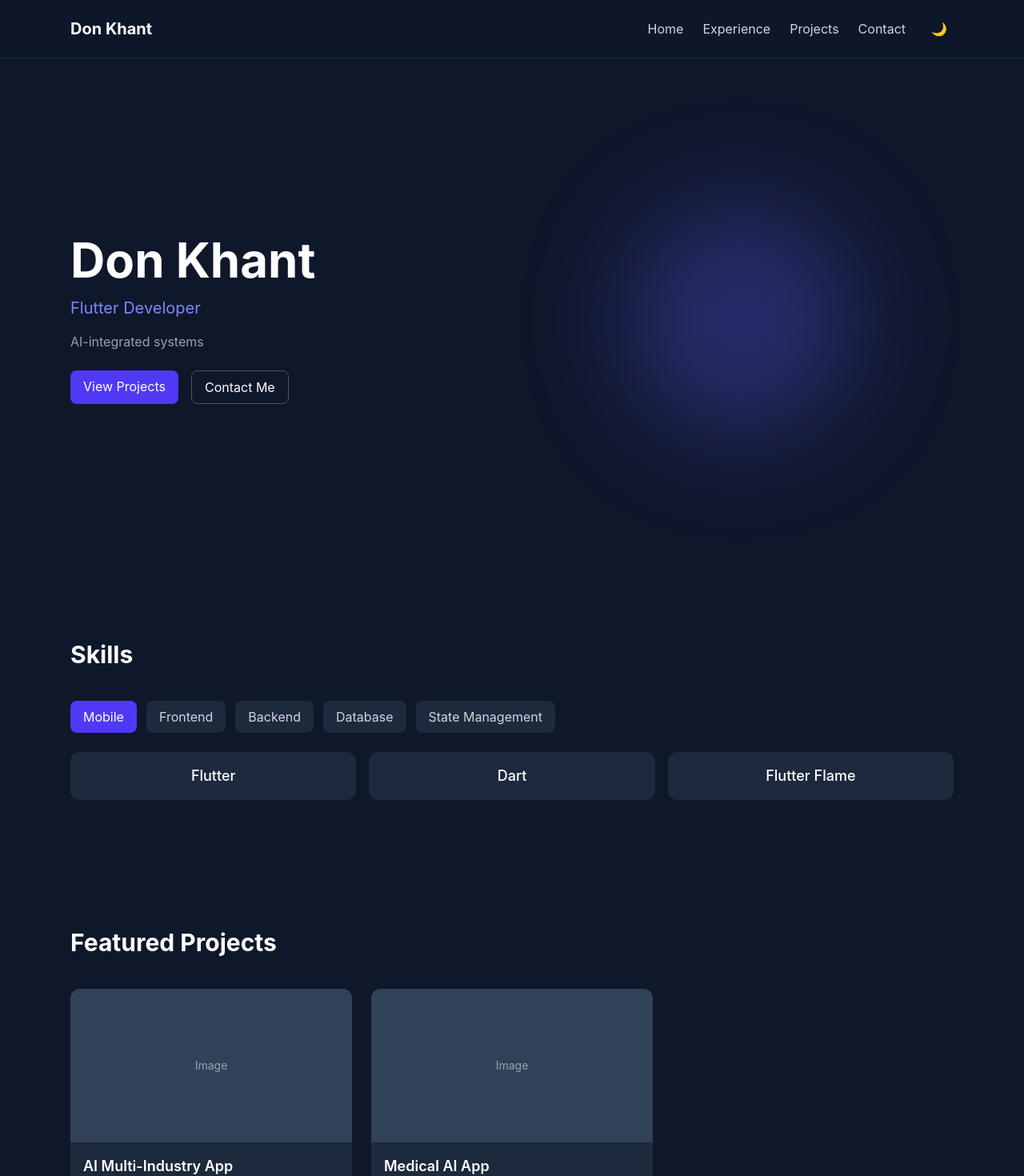
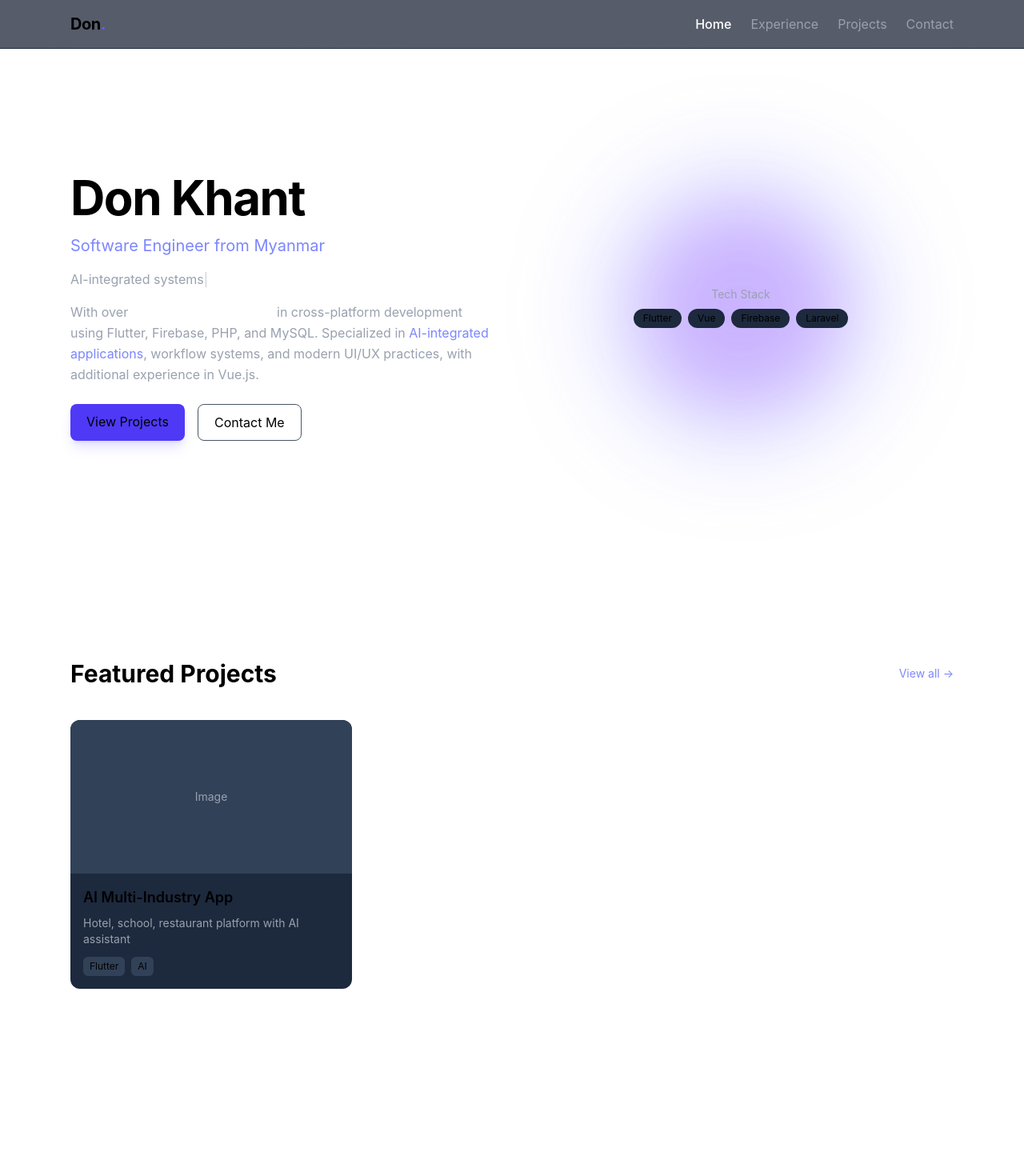
Before and after one commit to donKhant-programmer/donkhant-portfolio, a Vue app: page / in a window 1280 px wide. Shown: the top 1470 px of the page at 80% size. Built offline with nearby package versions, Linux system fonts and the light colour scheme.

Commit message:
style: home page ui changes

```diff
--- a/src/components/shared/Navbar.vue
+++ b/src/components/shared/Navbar.vue
@@ -2,35 +2,58 @@
   <nav
     class="fixed top-0 left-0 w-full backdrop-blur bg-slate-900/70 border-b border-slate-800 z-50"
   >
+    <div
+      class="absolute bottom-0 left-0 w-full h-px bg-linear-to-r from-transparent via-indigo-500 to-transparent opacity-30"
+    ></div>
     <div class="max-w-6xl mx-auto px-6 py-4 flex justify-between items-center">
       <!-- Logo -->
-      <div class="text-xl font-bold">Don Khant</div>
+      <div class="text-xl font-bold tracking-tight">
+        Don<span class="text-indigo-500">.</span>
+      </div>
 
       <!-- Desktop Nav -->
       <div class="hidden md:flex gap-6 items-center">
-        <RouterLink to="/" class="text-gray-300 hover:text-white transition"
-          >Home</RouterLink
+
+<RouterLink
+  to="/"
+  class="transition"
+  :class="route.path === '/'
+    ? 'text-white font-medium'
+    : 'text-gray-400 hover:text-white'"
 >
+  Home
+</RouterLink>
+
 <RouterLink
   to="/experience"
-          class="text-gray-300 hover:text-white transition"
-          >Experience</RouterLink
+  class="transition"
+  :class="route.path.startsWith('/experience')
+    ? 'text-white font-medium'
+    : 'text-gray-400 hover:text-white'"
 >
+  Experience
+</RouterLink>
+
 <RouterLink
   to="/projects"
-          class="text-gray-300 hover:text-white transition"
-          >Projects</RouterLink
+  class="transition"
+  :class="route.path.startsWith('/projects')
+    ? 'text-white font-medium'
+    : 'text-gray-400 hover:text-white'"
 >
+  Projects
+</RouterLink>
+
 <RouterLink
   to="/contact"
-          class="text-gray-300 hover:text-white transition"
-          >Contact</RouterLink
+  class="transition"
+  :class="route.path === '/contact'
+    ? 'text-white font-medium'
+    : 'text-gray-400 hover:text-white'"
 >
+  Contact
+</RouterLink>
 
-        <!-- Theme Toggle -->
-        <button @click="toggleTheme" class="p-2 rounded-lg hover:bg-slate-800">
-          🌙
-        </button>
 </div>
 
       <!-- Mobile Menu Button -->
@@ -63,10 +86,11 @@
 
 <script setup lang="ts">
 import { ref } from "vue";
+import { useTheme } from "@/composables/useTheme";
+import { useRoute } from "vue-router";
+
+const route = useRoute();
 
 const isOpen = ref(false);
-
-const toggleTheme = () => {
-  document.documentElement.classList.toggle("dark");
-};
+const { toggle, isDark } = useTheme();
 </script>
--- a/src/components/shared/SectionWrapper.vue
+++ b/src/components/shared/SectionWrapper.vue
@@ -1,16 +1,17 @@
+<script setup lang="ts">
+defineProps<{
+  title: string
+}>()
+</script>
+
 <template>
-  <div class="mb-10">
-    <h2 class="text-xl font-semibold mb-3">
+  <div class="mb-14">
+    <h2 class="text-2xl font-semibold mb-4 border-l-4 border-indigo-500 pl-3">
       {{ title }}
     </h2>
-    <div class="text-gray-300">
+
+    <div class="text-gray-300 leading-relaxed">
       <slot />
     </div>
   </div>
 </template>
-
-<script setup lang="ts">
-defineProps<{
-  title: string;
-}>();
-</script>
--- /dev/null
+++ b/src/composables/useTheme.ts
@@ -0,0 +1,23 @@
+import { ref, onMounted } from "vue"
+
+const isDark = ref(true)
+
+export function useTheme() {
+  const apply = () => {
+    document.documentElement.classList.toggle("dark", isDark.value)
+    localStorage.setItem("theme", isDark.value ? "dark" : "light")
+  }
+
+  const toggle = () => {
+    isDark.value = !isDark.value
+    apply()
+  }
+
+  onMounted(() => {
+    const saved = localStorage.getItem("theme")
+    isDark.value = saved ? saved === "dark" : true
+    apply()
+  })
+
+  return { isDark, toggle }
+}
--- a/src/features/home/HeroSection.vue
+++ b/src/features/home/HeroSection.vue
@@ -3,26 +3,41 @@
     <div class="grid md:grid-cols-2 gap-10 items-center w-full">
       <!-- LEFT -->
       <div>
-        <h1 class="text-4xl md:text-6xl font-bold mb-4">Don Khant</h1>
+  <!-- Name -->
+  <h1 class="text-4xl md:text-6xl font-bold mb-4 tracking-tight">
+    Don Khant
+  </h1>
 
-        <h2 class="text-xl text-indigo-400 mb-4">Flutter Developer</h2>
+  <!-- Title -->
+  <h2 class="text-xl text-indigo-400 mb-4">
+    Software Engineer from Myanmar
+  </h2>
 
-        <!-- Typing Text -->
-        <p class="text-gray-400 mb-6 h-6">
-          {{ currentText }}
+  <!-- Typing -->
+  <p class="text-gray-400 mb-4 h-6">
+  {{ currentText }}<span class="animate-pulse">|</span>
 </p>
 
+  <!-- 👇 THIS IS THE IMPORTANT PART -->
+  <p class="text-gray-400 max-w-xl mb-6 leading-relaxed">
+    With over <span class="text-white font-medium">3+ years of experience</span>
+    in cross-platform development using Flutter, Firebase, PHP, and MySQL.
+    Specialized in <span class="text-indigo-400">AI-integrated applications</span>,
+    workflow systems, and modern UI/UX practices, with additional experience in Vue.js.
+  </p>
+
+  <!-- CTA -->
   <div class="flex gap-4">
     <RouterLink
       to="/projects"
-            class="px-4 py-2 bg-indigo-600 rounded-lg hover:bg-indigo-500 transition"
+      class="px-5 py-2.5 bg-indigo-600 rounded-lg hover:bg-indigo-500 transition shadow-lg shadow-indigo-500/20"
     >
       View Projects
     </RouterLink>
 
     <RouterLink
       to="/contact"
-            class="px-4 py-2 border border-gray-600 rounded-lg hover:bg-slate-800 transition"
+      class="px-5 py-2.5 border border-gray-600 rounded-lg hover:bg-slate-800 transition"
     >
       Contact Me
     </RouterLink>
@@ -30,10 +45,22 @@
 </div>
 
       <!-- RIGHT -->
-      <div class="relative">
-        <div
-          class="w-72 h-72 bg-indigo-500/30 blur-3xl rounded-full mx-auto"
-        ></div>
+      <div class="relative flex justify-center items-center">
+
+<div class="absolute w-80 h-80 bg-indigo-500/30 blur-3xl rounded-full"></div>
+<div class="absolute w-60 h-60 bg-purple-500/20 blur-2xl rounded-full"></div>
+
+<div class="relative z-10 text-center">
+  <div class="text-sm text-gray-400 mb-2">Tech Stack</div>
+
+  <div class="flex flex-wrap justify-center gap-2">
+    <span class="px-3 py-1 bg-slate-800 rounded-full text-xs">Flutter</span>
+    <span class="px-3 py-1 bg-slate-800 rounded-full text-xs">Vue</span>
+    <span class="px-3 py-1 bg-slate-800 rounded-full text-xs">Firebase</span>
+    <span class="px-3 py-1 bg-slate-800 rounded-full text-xs">Laravel</span>
+  </div>
+</div>
+
 </div>
     </div>
   </section>
--- a/src/features/home/SkillsSection.vue
+++ b/src/features/home/SkillsSection.vue
@@ -1,5 +1,5 @@
 <template>
-  <section class="py-20">
+  <section class="py-30">
     <h2 class="text-3xl font-bold mb-10">Skills</h2>
 
     <SkillTabs :categories="skills" />
--- a/src/layouts/MainLayout.vue
+++ b/src/layouts/MainLayout.vue
@@ -1,7 +1,7 @@
 <template>
-  <div class="min-h-screen bg-slate-900 text-white">
+  <div class="min-h-screen bg-white dark:bg-slate-900 text-black dark:text-white">
     <Navbar />
-    <main class="pt-20 px-6 max-w-6xl mx-auto">
+    <main class="pt-16 px-6 max-w-6xl mx-auto">
       <slot />
     </main>
   </div>
--- a/src/pages/HomePage.vue
+++ b/src/pages/HomePage.vue
@@ -1,30 +1,38 @@
-<template>
-  <HeroSection />
-  <SkillsSection />
-
-  <section class="py-20">
-    <h2 class="text-3xl font-bold mb-10">Featured Projects</h2>
-
-    <div class="grid md:grid-cols-3 gap-6">
-      <ProjectCard
-        id="ai-hotel"
-        title="AI Multi-Industry App"
-        description="Scalable system for hotel, school, restaurant"
-        :tags="['Flutter', 'AI']"
-      />
-
-      <ProjectCard
-        id="medical"
-        title="Medical AI App"
-        description="AI consultation with real doctor transition"
-        :tags="['Flutter', 'Firebase']"
-      />
-    </div>
-  </section>
-</template>
-
 <script setup lang="ts">
 import HeroSection from "@/features/home/HeroSection.vue";
 import SkillsSection from "@/features/home/SkillsSection.vue";
 import ProjectCard from "@/components/shared/ProjectCard.vue";
+import { projects } from "@/data/projects";
+
+// pick first 2 or 3 as featured
+const featuredProjects = projects.slice(0, 3);
 </script>
+
+<template>
+  <HeroSection />
+
+  <section class="py-30">
+    <div class="flex justify-between items-center mb-10">
+      <h2 class="text-3xl font-bold">Featured Projects</h2>
+
+      <RouterLink
+        to="/projects"
+        class="text-sm text-indigo-400 hover:text-indigo-300"
+      >
+        View all →
+      </RouterLink>
+    </div>
+
+    <div class="grid md:grid-cols-3 gap-6">
+      <ProjectCard
+        v-for="p in featuredProjects"
+        :key="p.id"
+        :id="p.id"
+        :title="p.title"
+        :description="p.description"
+        :tags="p.tags"
+      />
+    </div>
+  </section>
+  <SkillsSection />
+</template>
```
Lines whose indentation alone changed are shown as unchanged.
